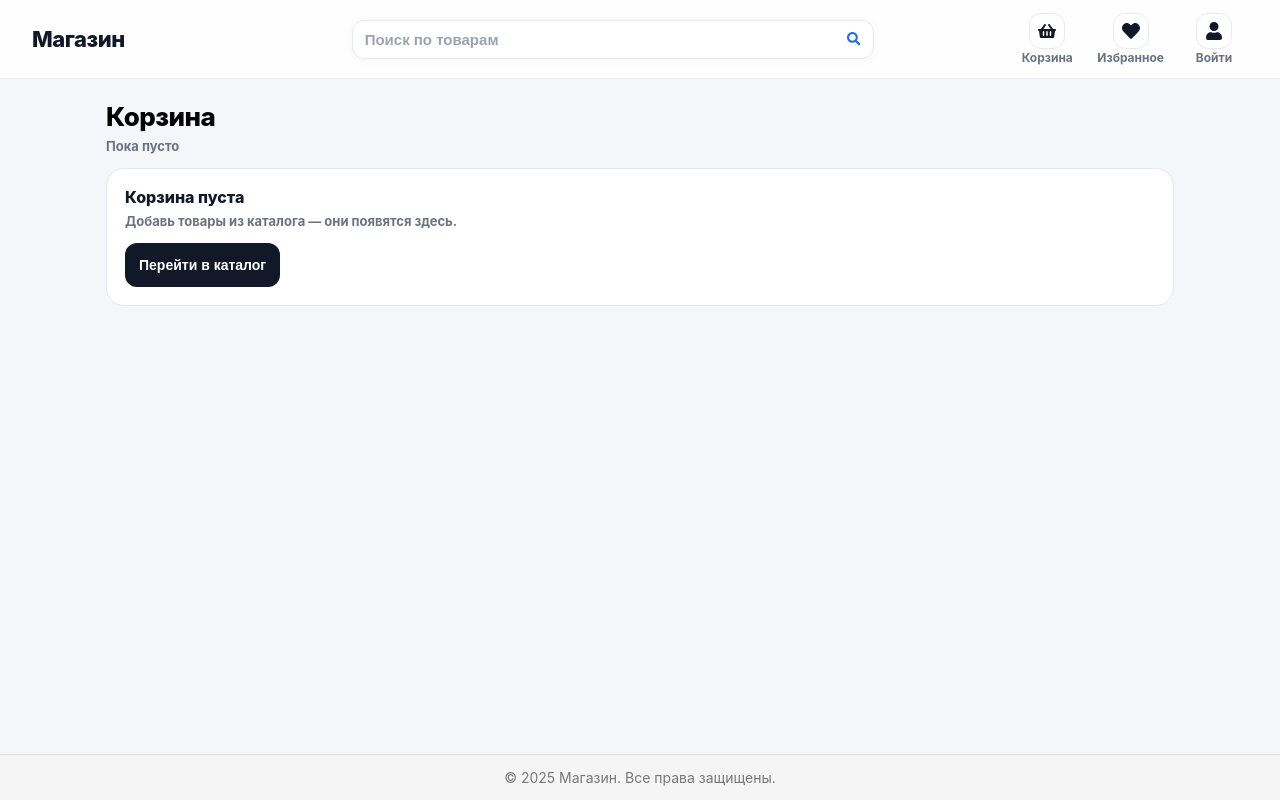
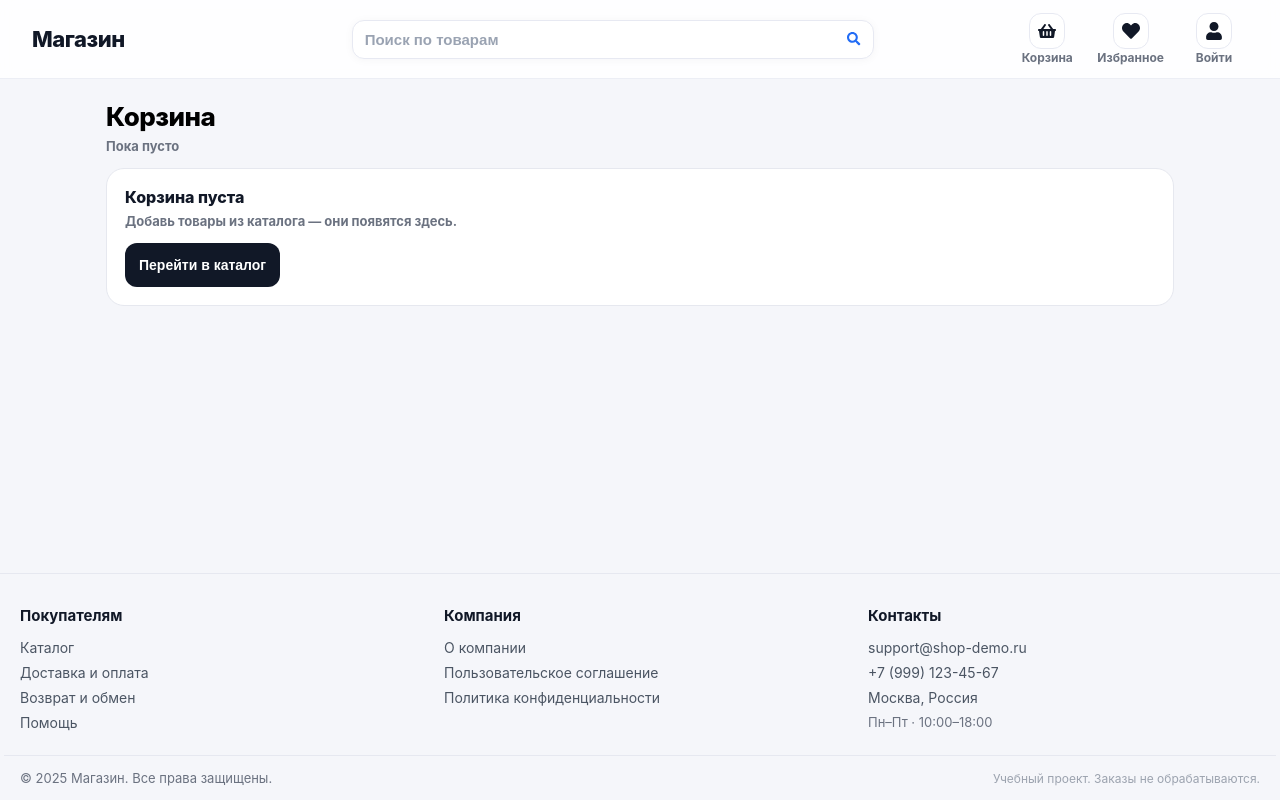
Before and after one commit to gm116/lkm_shop, a React (Create React App) app in the folder frontend/: page /cart in a window 1280 px wide. Built offline with nearby package versions, Linux system fonts and the light colour scheme; no server answers.

Commit message:
upd: улучшил ux/ui Footer

```diff
--- a/frontend/src/components/Footer.jsx
+++ b/frontend/src/components/Footer.jsx
@@ -1,11 +1,42 @@
 import styles from '../styles/Footer.module.css';
+import {Link} from 'react-router-dom';
 
 export default function Footer() {
     return (
         <footer className={styles.footer}>
-      <span className={styles.text}>
-        © {new Date().getFullYear()} Магазин. Все права защищены.
-      </span>
+            <div className={styles.inner}>
+                <div className={styles.column}>
+                    <div className={styles.title}>Покупателям</div>
+                    <Link to="/catalog" className={styles.link}>Каталог</Link>
+                    <span className={styles.link}>Доставка и оплата</span>
+                    <span className={styles.link}>Возврат и обмен</span>
+                    <span className={styles.link}>Помощь</span>
+                </div>
+
+                <div className={styles.column}>
+                    <div className={styles.title}>Компания</div>
+                    <span className={styles.link}>О компании</span>
+                    <span className={styles.link}>Пользовательское соглашение</span>
+                    <span className={styles.link}>Политика конфиденциальности</span>
+                </div>
+
+                <div className={styles.column}>
+                    <div className={styles.title}>Контакты</div>
+                    <div className={styles.text}>support@shop-demo.ru</div>
+                    <div className={styles.text}>+7 (999) 123-45-67</div>
+                    <div className={styles.text}>Москва, Россия</div>
+                    <div className={styles.textSmall}>Пн–Пт · 10:00–18:00</div>
+                </div>
+            </div>
+
+            <div className={styles.bottom}>
+                <span>
+                    © {new Date().getFullYear()} Магазин. Все права защищены.
+                </span>
+                <span className={styles.disclaimer}>
+                    Учебный проект. Заказы не обрабатываются.
+                </span>
+            </div>
         </footer>
     );
 }
--- a/frontend/src/styles/Footer.module.css
+++ b/frontend/src/styles/Footer.module.css
@@ -1,13 +1,79 @@
 .footer {
-    width: 100%;
-    padding: 14px 0;
-    background: #f5f5f5;
-    border-top: 1px solid #e0e0e0;
-    text-align: center;
+    margin-top: 48px;
+    background: #f5f6fa;
+    border-top: 1px solid #e6e8f0;
     font-size: 14px;
-    margin-top: 40px;
+    color: #374151;
+}
+
+.inner {
+    max-width: 1240px;
+    margin: 0 auto;
+    padding: 32px 16px 24px;
+    display: grid;
+    grid-template-columns: repeat(3, 1fr);
+    gap: 32px;
+}
+
+.column {
+    display: flex;
+    flex-direction: column;
+    gap: 8px;
+}
+
+.title {
+    font-size: 15px;
+    font-weight: 700;
+    margin-bottom: 6px;
+    color: #111827;
+}
+
+.link {
+    color: #4b5563;
+    text-decoration: none;
+    cursor: pointer;
+    transition: color 0.12s;
+}
+
+.link:hover {
+    color: #226cf5;
 }
 
 .text {
-    color: #777;
+    color: #4b5563;
 }
+
+.textSmall {
+    font-size: 13px;
+    color: #6b7280;
+}
+
+.bottom {
+    border-top: 1px solid #e6e8f0;
+    padding: 14px 16px;
+    display: flex;
+    justify-content: space-between;
+    align-items: center;
+    max-width: 1240px;
+    margin: 0 auto;
+    color: #6b7280;
+    font-size: 13px;
+}
+
+.disclaimer {
+    font-size: 12px;
+    color: #9ca3af;
+}
+
+@media (max-width: 800px) {
+    .inner {
+        grid-template-columns: 1fr;
+        gap: 24px;
+    }
+
+    .bottom {
+        flex-direction: column;
+        gap: 6px;
+        text-align: center;
+    }
+}
```
